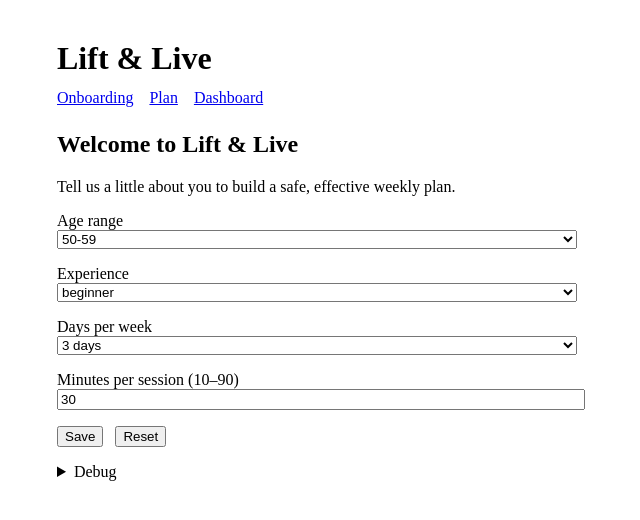
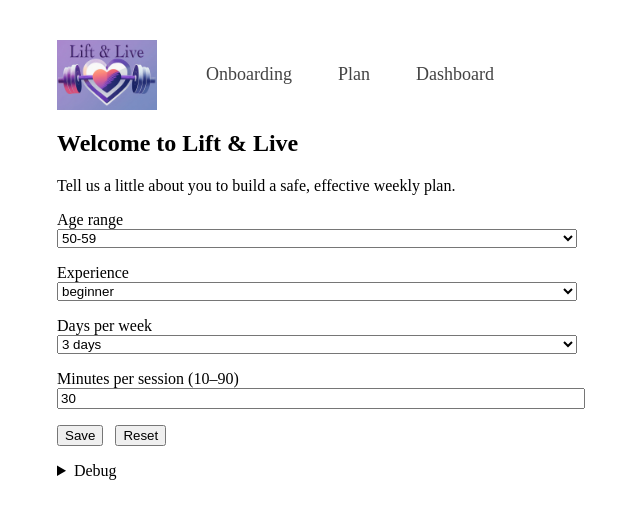
Before and after one commit to LoriResnickDev/lift-and-live, a React (Vite) app: page / in a window 1280 px wide. Shown: the top 520 px of the page, without its empty margins (103-743 px from the left). Built offline with nearby package versions, Linux system fonts and the light colour scheme.

Commit message:
add a logo, first pas

```diff
--- /dev/null
+++ b/src/app/Layout.css
@@ -0,0 +1,57 @@
+.appContainer {
+  padding: 32px;
+  max-width: 960px;
+  margin: 0 auto;
+}
+
+.appHeader {
+  margin-bottom: 20px;
+}
+
+.brandAndNav {
+  display: flex;
+  align-items: center;
+  gap: 32px;
+}
+
+.brandLogo {
+  width: 100px;
+  max-width: 100%;
+  height: auto;
+  display: block;
+}
+
+.navTabs {
+  /* margin-top: 12px; */
+  display: flex;
+  gap: 12px;
+}
+
+.navTab {
+  padding: 8px 16px;
+  border-radius: 8px;
+  text-decoration: none;
+  color: #444;
+  border: 1px solid transparent;
+  font-size: 18px;
+  font-weight: 500;
+  transition: background 0.15s ease;
+}
+
+.navTab:hover {
+  background: #e6dbf6;
+}
+
+.navTabActive {
+  background: #361c5f;
+  color: white;
+}
+
+.navTabActive:hover {
+  background: #51338a;
+  color: white;
+}
+
+.appMain {
+  margin-top: 16px;
+}
--- a/src/app/Layout.tsx
+++ b/src/app/Layout.tsx
@@ -1,18 +1,39 @@
-import { Link, Outlet } from "react-router-dom";
+import { NavLink, Outlet } from "react-router-dom";
+import "./Layout.css";
 
 export default function Layout() {
   return (
-    <div style={{ padding: "2rem", maxWidth: 960, margin: "0 auto" }}>
-      <header style={{ marginBottom: "1.5rem" }}>
-        <h1 style={{ margin: 0 }}>Lift &amp; Live</h1>
-        <nav style={{ marginTop: "0.75rem", display: "flex", gap: "1rem" }}>
-          <Link to="/onboarding">Onboarding</Link>
-          <Link to="/plan">Plan</Link>
-          <Link to="/dashboard">Dashboard</Link>
-        </nav>
+    <div className="appContainer">
+      <header className="appHeader">
+        <div className="brandAndNav">
+          <img src="/liftAndLive-logo.png" alt="Lift & Live" className="brandLogo" />
+
+          <nav className="navTabs">
+            <NavLink
+              to="/onboarding"
+              className={({ isActive }) => (isActive ? "navTab navTabActive" : "navTab")}
+            >
+              Onboarding
+            </NavLink>
+
+            <NavLink
+              to="/plan"
+              className={({ isActive }) => (isActive ? "navTab navTabActive" : "navTab")}
+            >
+              Plan
+            </NavLink>
+
+            <NavLink
+              to="/dashboard"
+              className={({ isActive }) => (isActive ? "navTab navTabActive" : "navTab")}
+            >
+              Dashboard
+            </NavLink>
+          </nav>
+        </div>
       </header>
 
-      <main>
+      <main className="appMain">
         <Outlet />
       </main>
     </div>
```
Also changed, not shown: public/liftAndLive-logo.png (added).
